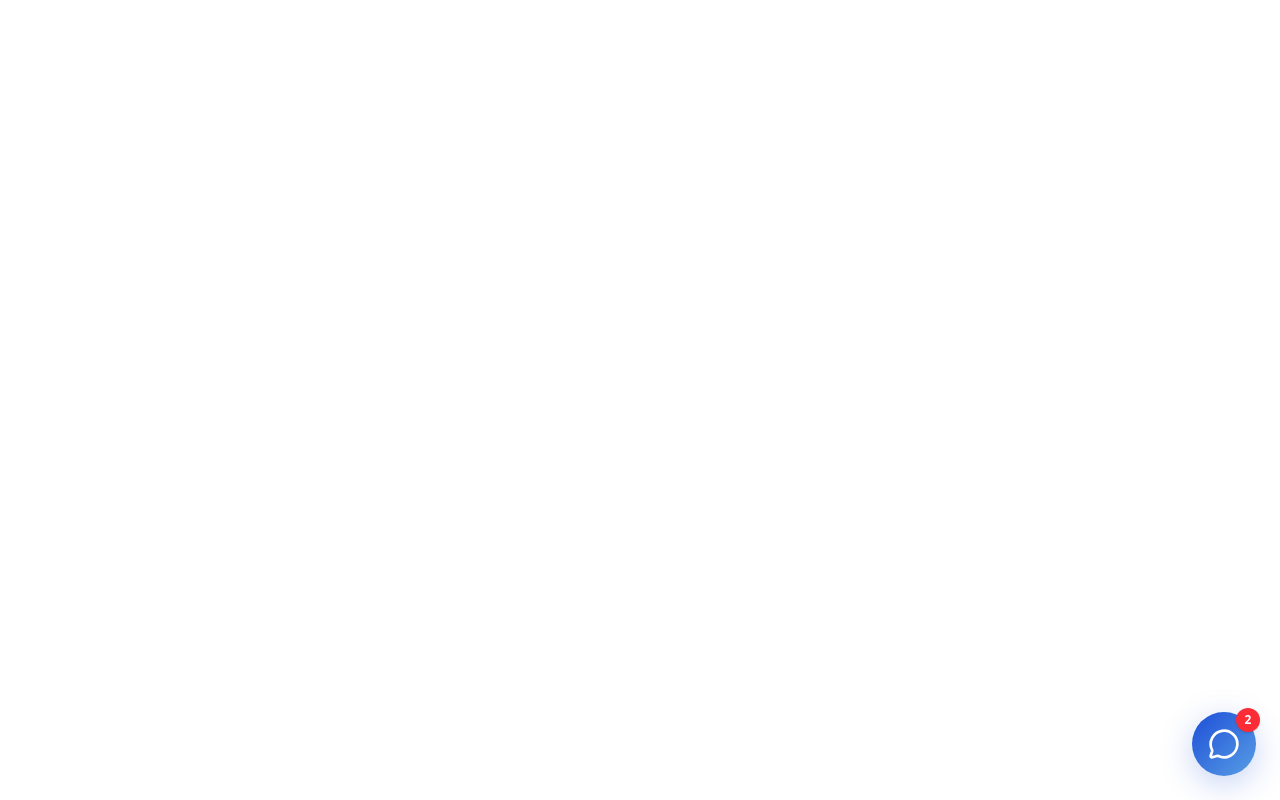
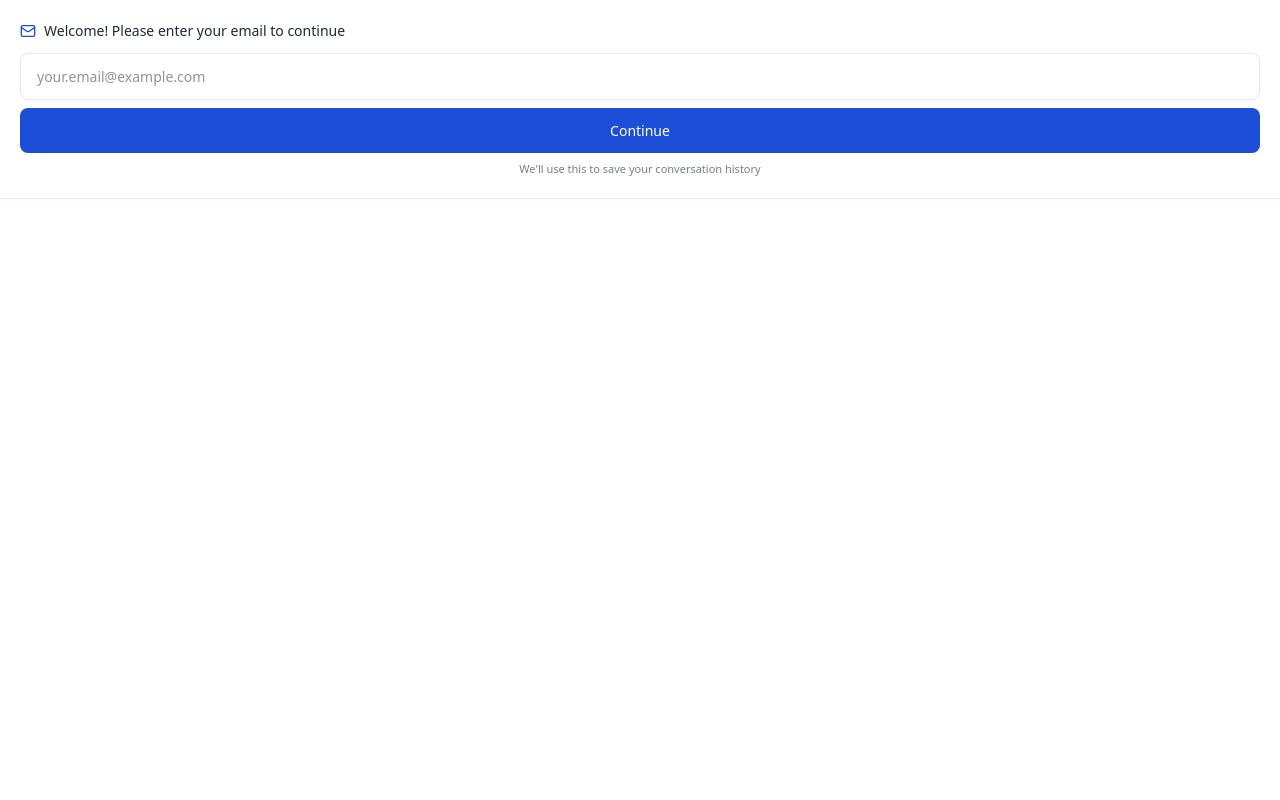
Before and after one commit to sanjeevm-dev/beyond-widget, a React (Vite) app: page / in a window 1280 px wide. Built offline with nearby package versions, Linux system fonts and the light colour scheme.

Commit message:
Implemented the email collector, creatin the session and storeing the conversation and getting the AI response baesd on the FAQ

```diff
--- a/embed-example.html
+++ b/embed-example.html
@@ -10,10 +10,22 @@
   <div id="my-chatbot"></div>
 
   <!-- 2. Add the CDN script and mount the widget with your client ID -->
-  <script src="https://cdn.jsdelivr.net/gh/MM-27-dev/customer0-support-cdn@master/abcd.js"></script>
+  <!-- 1. Load the widget bundle -->
+  <script src="https://cdn.jsdelivr.net/gh/MM-27-dev/customer0-support-cdn@master/sanjeev.js"></script>
+
+  <!-- 2. Mount the widget on page load -->
   <script>
-    // Replace 'YOUR_CLIENT_ID' with your actual client key
-    window.mountCustomerSupportChatbot(document.getElementById('my-chatbot'), 'e89fbf69-da82-4a91-89f6-a347232d6cce');
+    window.addEventListener("load", function () {
+      if (window.ChatBotWidget) {
+        const container = document.createElement("div");
+        document.body.appendChild(container);
+        window.ChatBotWidget.mount(container, {
+          clientKey: "e89fbf69-da82-4a91-89f6-a347232d6cce", // Replace with your actual client key
+          customUserId: "optional-user-id", // Optional
+          apiUrl: "http://localhost:5000/api", // Or your deployed API URL
+        });
+      }
+    });
   </script>
 </body>
 </html>
--- a/src/App.tsx
+++ b/src/App.tsx
@@ -32,7 +32,7 @@ interface AppProps {
   theme?: typeof defaultTheme;
 }
 
-function App({ clientKey, customUserId, apiUrl, theme }: AppProps) {
+function App({ clientKey = "3de3d29a-cad0-4ec2-b3e1-922865ac6160", customUserId, apiUrl, theme }: AppProps) {
   const _clientKey = clientKey || "demo-key";
   const _customUserId = customUserId || "demo-user";
   const _apiUrl = apiUrl || "http://localhost:5000/api";
--- a/src/ChatWidget.tsx
+++ b/src/ChatWidget.tsx
@@ -1,6 +1,8 @@
 import React, { useState, useRef, useEffect } from 'react';
 import { motion, AnimatePresence } from 'framer-motion';
 import { MessageCircle, Send, Bot, User, X, Minimize2, Maximize2 } from 'lucide-react';
+import axios from 'axios';
+import EmailCollector from './EmailCollector';
 
 export interface ChatbotTheme {
   primaryColor: string;
@@ -45,6 +47,11 @@ const ChatWidget: React.FC<ChatWidgetProps> = ({ theme, clientKey, customUserId,
   const [unreadCount, setUnreadCount] = useState(0);
   const messagesEndRef = useRef<HTMLDivElement>(null);
   const inputRef = useRef<HTMLInputElement>(null);
+  const [loading, setLoading] = useState(false);
+  const [showEmailCollector, setShowEmailCollector] = useState(false);
+  const [userEmail, setUserEmail] = useState<string | null>(null);
+  const [sessionId, setSessionId] = useState<string | null>(null);
+  const [isConnected, setIsConnected] = useState(true);
 
   // Auto-scroll to bottom
   useEffect(() => {
@@ -70,22 +77,130 @@ const ChatWidget: React.FC<ChatWidgetProps> = ({ theme, clientKey, customUserId,
     }
   }, [messages, isOpen]);
 
-  const sendMessage = () => {
-    if (!inputValue.trim()) return;
+  // Helper to get email from localStorage
+  const hasUserEmail = () => {
+    return !!localStorage.getItem('userEmail');
+  };
+
+  // Helper to generate a sessionId (UUID v4 or fallback)
+  const generateSessionId = () => {
+    if (window.crypto?.randomUUID) return window.crypto.randomUUID();
+    return Math.random().toString(36).substring(2) + Date.now().toString(36);
+  };
+
+  // Initialize theme and conversation
+  useEffect(() => {
+    const initializeApp = async () => {
+      try {
+        // Check if user has email
+        const email = localStorage.getItem('userEmail');
+        if (!email) {
+          setShowEmailCollector(true);
+          return;
+        }
+        setUserEmail(email);
+        setShowEmailCollector(false);
+        // Start or get existing conversation
+        const sid = generateSessionId();
+        setSessionId(sid);
+        // Optionally, call backend to create conversation
+        try {
+          await axios.post(`${apiUrl || "http://localhost:5000/api"}/conversations/create-conversation`, {
+            clientKey,
+            userEmail: email,
+            sessionId: sid,
+            message: theme.welcomeMessage,
+            isBot: true,
+          });
+        } catch (err) {
+          // Ignore if already exists
+        }
+        // Optionally, set isConnected true
+        setIsConnected(true);
+      } catch (error) {
+        setIsConnected(false);
+      }
+    };
+    initializeApp();
+  }, [clientKey, customUserId]);
+
+  // Handler for email collection
+  const handleEmailCollected = (email: string) => {
+    setUserEmail(email);
+    setShowEmailCollector(false);
+    // Re-run initialization
+    // (could refactor to a function)
+    const sid = generateSessionId();
+    setSessionId(sid);
+    axios.post(`${apiUrl || "http://localhost:5000/api"}/conversations/create-conversation`, {
+      clientKey,
+      userEmail: email,
+      sessionId: sid,
+      message: theme.welcomeMessage,
+      isBot: true,
+    });
+  };
+
+  // Only show chat if session is initialized
+  if (showEmailCollector || !userEmail || !sessionId) {
+    return <EmailCollector onEmailCollected={handleEmailCollected} theme={theme} />;
+  }
+
+  const sendMessage = async () => {
+    if (!inputValue.trim() || loading) return;
     const userMessage: Message = {
       id: Date.now(),
       text: inputValue,
       isBot: false,
       timestamp: new Date(),
     };
-    const botResponse: Message = {
-      id: Date.now() + 1,
-      text: "This is a preview response. Your actual chatbot will use AI to respond based on your FAQs.",
-      isBot: true,
-      timestamp: new Date(),
-    };
-    setMessages([...messages, userMessage, botResponse]);
+    setMessages((msgs) => [...msgs, userMessage]);
     setInputValue('');
+    setLoading(true);
+    try {
+      // Save user message to conversation
+      await axios.post(`${apiUrl || "http://localhost:5000/api"}/conversations/create-conversation`, {
+        clientKey,
+        userEmail,
+        sessionId,
+        message: userMessage.text,
+        isBot: false,
+      });
+      // Get bot response
+      const response = await axios.post(`${apiUrl || "http://localhost:5000/api"}/chat/chatResponse`, {
+        clientKey: clientKey,
+        message: userMessage.text,
+        userEmail,
+        sessionId,
+      });
+      const botResponse: Message = {
+        id: Date.now() + 1,
+        text: response.data.response,
+        isBot: true,
+        timestamp: new Date(),
+      };
+      setMessages((msgs) => [...msgs, botResponse]);
+      // Save bot message to conversation
+      await axios.post(`${apiUrl || "http://localhost:5000/api"}/conversations/create-conversation`, {
+        clientKey,
+        userEmail,
+        sessionId,
+        message: botResponse.text,
+        isBot: true,
+      });
+    } catch (error) {
+      setMessages((msgs) => [
+        ...msgs,
+        {
+          id: Date.now() + 2,
+          text: 'Sorry, there was an error contacting the chatbot.',
+          isBot: true,
+          timestamp: new Date(),
+        },
+      ]);
+    } finally {
+      setLoading(false);
+    }
   };
 
   // Format time
@@ -252,6 +367,28 @@ const ChatWidget: React.FC<ChatWidgetProps> = ({ theme, clientKey, customUserId,
                     )}
                   </div>
                 ))}
+                {loading && (
+                  <div className="flex justify-start items-end gap-2">
+                    <span className="bg-violet-100 rounded-full p-1 border border-violet-200"><Bot size={20} color={theme.primaryColor} /></span>
+                    <div
+                      className="max-w-xs p-3 rounded-2xl text-sm shadow rounded-bl-none"
+                      style={{
+                        backgroundColor: theme.botMessageColor,
+                        color: theme.textColor,
+                      }}
+                    >
+                      <div className="inline-flex items-center">
+                        {[0, 1, 2].map((i) => (
+                          <span
+                            key={i}
+                            className="h-1.5 w-1.5 bg-current rounded-full inline-block mx-0.5 opacity-40 animate-pulse"
+                            style={{ animationDelay: `${i * 0.2}s` }}
+                          />
+                        ))}
+                      </div>
+                    </div>
+                  </div>
+                )}
                 <div ref={messagesEndRef} />
               </div>
             )}
--- /dev/null
+++ b/src/EmailCollector.tsx
@@ -0,0 +1,138 @@
+import { useState } from "react";
+import { Check, Mail } from "lucide-react";
+import { motion } from "framer-motion";
+import type { ChatbotTheme } from "./ChatWidget";
+
+const EmailCollector: React.FC<{
+  onEmailCollected: (email: string) => void;
+  theme: ChatbotTheme;
+}> = ({ onEmailCollected, theme }) => {
+  const [email, setEmail] = useState("");
+  const [isValid, setIsValid] = useState(true);
+  const [isSubmitted, setIsSubmitted] = useState(false);
+
+  const validateEmail = (email: string) => {
+    return /^[^\s@]+@[^\s@]+\.[^\s@]+$/.test(email);
+  };
+
+  const setUserEmail = (email: string) => {
+    localStorage.setItem("userEmail", email);
+  };
+
+  const handleEmailChange = (e: React.ChangeEvent<HTMLInputElement>) => {
+    const value = e.target.value;
+    setEmail(value);
+    setIsValid(true);
+  };
+
+  const handleSubmit = (e: React.FormEvent) => {
+    e.preventDefault();
+    if (!validateEmail(email)) {
+      setIsValid(false);
+      return;
+    }
+    setUserEmail(email);
+    setIsSubmitted(true);
+    onEmailCollected(email);
+  };
+
+  if (isSubmitted) {
+    return (
+      <motion.div
+        initial={{ opacity: 0, scale: 0.9 }}
+        animate={{ opacity: 1, scale: 1 }}
+        style={{
+          padding: "20px",
+          textAlign: "center",
+          color: theme.textColor,
+        }}
+      >
+        <Check size={24} color={theme.primaryColor} style={{ marginBottom: "8px" }} />
+        <div style={{ fontSize: "14px", fontWeight: "500" }}>Email saved successfully!</div>
+        <div style={{ fontSize: "12px", opacity: 0.7, marginTop: "4px" }}>You can now start chatting</div>
+      </motion.div>
+    );
+  }
+
+  return (
+    <motion.div
+      initial={{ opacity: 0, y: 20 }}
+      animate={{ opacity: 1, y: 0 }}
+      style={{
+        padding: "20px",
+        borderBottom: `1px solid ${theme.primaryColor}20`,
+        maxWidth: "100%",
+      }}
+    >
+      <div
+        style={{
+          display: "flex",
+          alignItems: "center",
+          gap: "8px",
+          marginBottom: "12px",
+          color: theme.textColor,
+        }}
+      >
+        <Mail size={16} color={theme.primaryColor} />
+        <span style={{ fontSize: "14px", fontWeight: "500" }}>
+          Welcome! Please enter your email to continue
+        </span>
+      </div>
+      <form onSubmit={handleSubmit}>
+        <input
+          type="email"
+          value={email}
+          onChange={handleEmailChange}
+          placeholder="your.email@example.com"
+          style={{
+            width: "100%",
+            padding: "12px 16px",
+            borderRadius: "8px",
+            border: `1px solid ${isValid ? theme.primaryColor + "20" : "#ef4444"}`,
+            backgroundColor: theme.backgroundColor,
+            color: theme.textColor,
+            fontSize: "14px",
+            outline: "none",
+            marginBottom: "8px",
+            maxWidth: "100%",
+            boxSizing: "border-box",
+          }}
+        />
+        {!isValid && (
+          <div style={{ color: "#ef4444", fontSize: "12px", marginBottom: "8px" }}>
+            Please enter a valid email address
+          </div>
+        )}
+        <button
+          type="submit"
+          style={{
+            width: "100%",
+            padding: "12px 16px",
+            borderRadius: "8px",
+            backgroundColor: theme.primaryColor,
+            color: "white",
+            border: "none",
+            fontSize: "14px",
+            fontWeight: "500",
+            cursor: "pointer",
+          }}
+        >
+          Continue
+        </button>
+      </form>
+      <div
+        style={{
+          fontSize: "11px",
+          opacity: 0.6,
+          marginTop: "8px",
+          textAlign: "center",
+          color: theme.textColor,
+        }}
+      >
+        We'll use this to save your conversation history
+      </div>
+    </motion.div>
+  );
+};
+
+export default EmailCollector;
```
